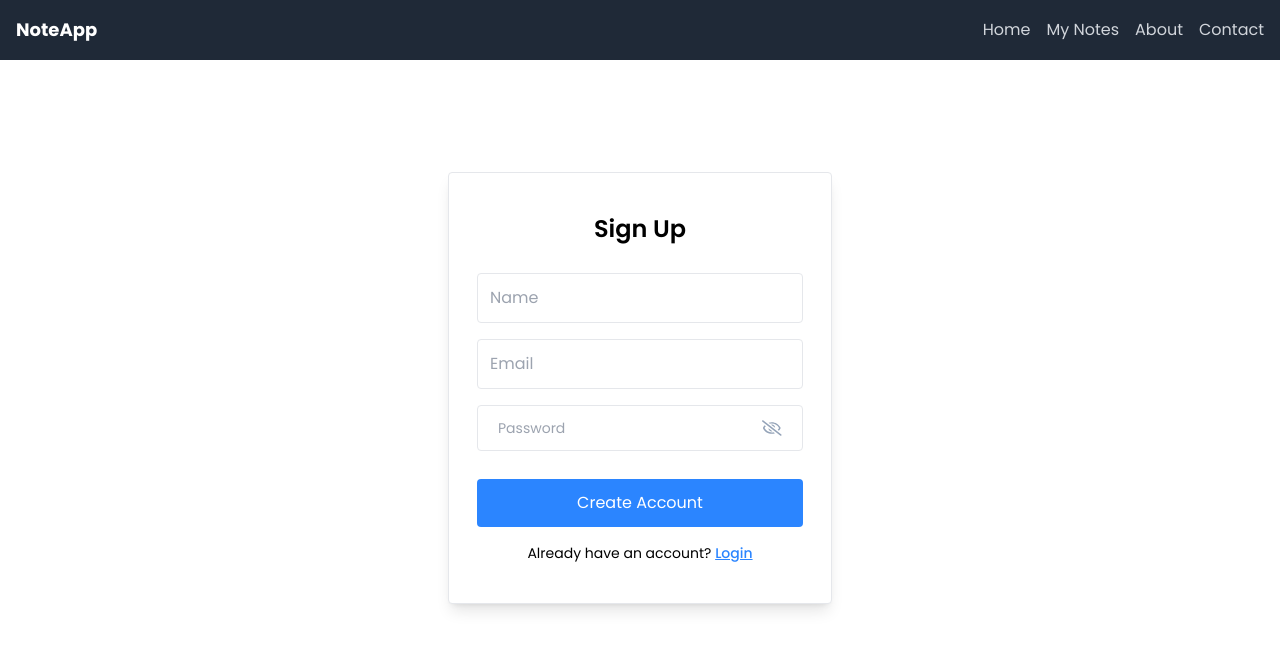
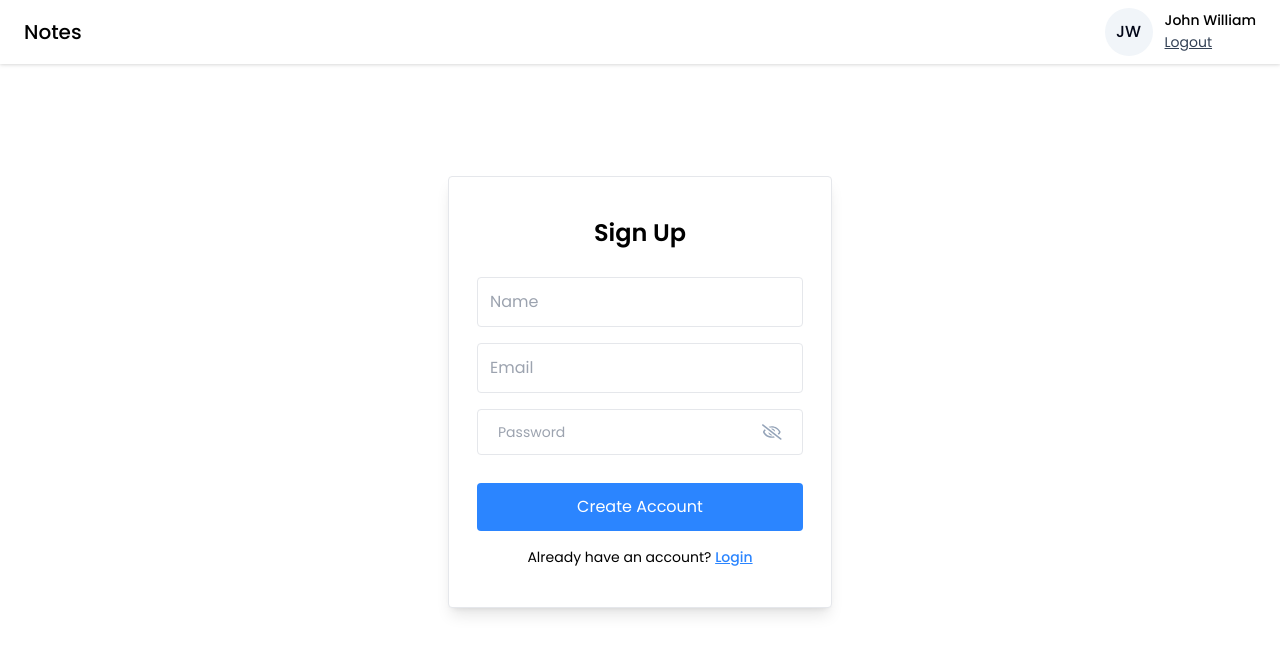
Before and after one commit to Jeeveeka1726/NoteApp, a React (Vite) app in the folder Frontend/notesapp/: page /signup in a window 1280 px wide. Shown: the top 654 px of the page. Built offline with nearby package versions, Linux system fonts and the light colour scheme.

Commit message:
added navbar profile card

```diff
--- a/Frontend/notesapp/src/Pages/Home/Home.jsx
+++ b/Frontend/notesapp/src/Pages/Home/Home.jsx
@@ -1,9 +1,10 @@
 import React from 'react'
+import Navbar from '../../components/Navbar/Navbar'
 
 export default function Home() {
   return (
     <div>
-      <h1>hi</h1>
+      <Navbar/>
     </div>
   )
 }
--- a/Frontend/notesapp/src/Pages/Login/Login.jsx
+++ b/Frontend/notesapp/src/Pages/Login/Login.jsx
@@ -1,7 +1,6 @@
 import React, { useState } from 'react';
-import Navbar from "../../components/Navbar/Navbar";
 import { Link } from "react-router-dom";
-import PasswordInput from '../../components/Navbar/Input/PasswordInput';
+import PasswordInput from '../../components/Input/PasswordInput';
 import { validateEmail } from '../../utils/helper';
 
 const Login = () => {
@@ -28,8 +27,6 @@
 
   return (
     <>
-      <Navbar />
-
       <div className='flex items-center justify-center mt-28'>
         <div className="w-96 border rounded bg-white px-7 py-10 shadow-lg">
           <form onSubmit={handleLogin}>
--- a/Frontend/notesapp/src/Pages/Signup/Signup.jsx
+++ b/Frontend/notesapp/src/Pages/Signup/Signup.jsx
@@ -1,7 +1,7 @@
 import React, { useState } from 'react';
 import { Link } from 'react-router-dom';
 import Navbar from '../../components/Navbar/Navbar';
-import PasswordInput from '../../components/Navbar/Input/PasswordInput';
+import PasswordInput from '../../components/Input/PasswordInput';
 
 const SignUp = () => {
   const [name, setName] = useState("");
--- /dev/null
+++ b/Frontend/notesapp/src/components/Cards/ProfileInfo.jsx
@@ -0,0 +1,18 @@
+import React from 'react'
+import { getInitials } from '../../utils/helper'
+
+function ProfileInfo({onLogout}) {
+  return (
+    <div className='flex items-center gap-3'>
+      <div className='w-12 h-12 flex items-center justify-center rounded-full text-slate-950 font-medium bg-slate-100 '>
+      {getInitials("John William")}
+      </div>
+      <div>
+        <p className='text-sm font-medium'>John William</p>
+        <button className='text-sm text-slate-700 underline' onClick={onLogout}>Logout</button>
+      </div>
+    </div>
+  )
+}
+
+export default ProfileInfo
--- a/Frontend/notesapp/src/components/Navbar/Navbar.jsx
+++ b/Frontend/notesapp/src/components/Navbar/Navbar.jsx
@@ -1,31 +1,23 @@
-import React from 'react';
+import React from 'react'
+import ProfileInfo from '../Cards/ProfileInfo';
+import { useNavigate } from 'react-router-dom';
 
 const Navbar = () => {
+
+  const navigate = useNavigate();
+
+  const onLogout = () =>{
+    navigate("/login")
+  }
+
   return (
-    <nav className="bg-gray-800 p-4">
-      <div className="container mx-auto flex justify-between items-center">
-        <div className="text-white text-lg font-bold">
-          NoteApp
-        </div>
-        <div>
-          <ul className="flex space-x-4">
-            <li>
-              <a href="/" className="text-gray-300 hover:text-white">Home</a>
-            </li>
-            <li>
-              <a href="/notes" className="text-gray-300 hover:text-white">My Notes</a>
-            </li>
-            <li>
-              <a href="/about" className="text-gray-300 hover:text-white">About</a>
-            </li>
-            <li>
-              <a href="/contact" className="text-gray-300 hover:text-white">Contact</a>
-            </li>
-          </ul>
-        </div>
-      </div>
-    </nav>
-  );
+    <div className='bg-white flex items-center justify-between px-6 py-2 drop-shadow'>
+      <h2 className='text-xl font-medium text-black py-2'>Notes</h2>
+
+      <ProfileInfo onLogout={onLogout}/>
+
+    </div>
+  )
 }
 
 export default Navbar;
--- a/Frontend/notesapp/src/utils/helper.js
+++ b/Frontend/notesapp/src/utils/helper.js
@@ -3,3 +3,16 @@
     return regex.text(email);
 
 };
+
+export const getInitials = (name) =>{
+    if (!name) return "";
+
+    const words = name.split(" ");
+    let initials = "";
+
+    for (let i=0; i<Math.min(words.length,2);i++){
+        initials+=words[i][0];
+    }
+
+    return initials.toUpperCase();
+}
```
Also changed, not shown: Frontend/notesapp/src/components/Input/PasswordInput.jsx (renamed from Frontend/notesapp/src/components/Navbar/Input/PasswordInput.jsx).
